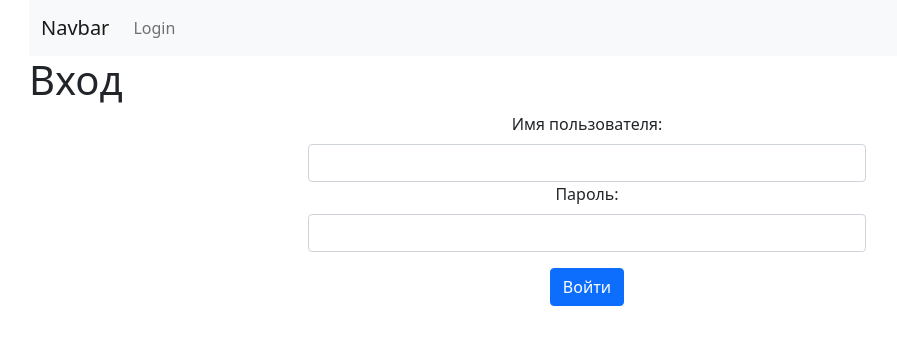
After one commit to pythonDev161221/exam_9, a Django app: page /accounts/login/ in a window 1280 px wide. The commit adds this page. Shown: the top 345 px of the page, without its empty margins (53-950 px from the left). Run offline with Django 4.2, Linux system fonts and the light colour scheme.

Commit message:
add login.html

```diff
--- /dev/null
+++ b/source/accounts/templates/login.html
@@ -0,0 +1,24 @@
+{% extends 'base.html' %}
+
+{% block content %}
+
+       <h1>Вход</h1>
+    <form method="post" class="text-center ms-auto me-auto w-50">
+        {% csrf_token %}
+        {% if has_error %}
+            <p class="text-danger">Неверное имя пользователя или пароль.</p>
+        {% endif %}
+        <div class="form-group">
+            <label for="username" class="form-label">Имя пользователя:</label>
+            <input type="text" name="username" id="username" class="form-control">
+        </div>
+        <div class="form-group">
+            <label for="password" class="form-label">Пароль:</label>
+            <input type="password" name="password" id="password" class="form-control">
+        </div>
+
+        <button class="mt-3 btn btn-primary" type="submit">Войти</button>
+    </form>
+
+
+{% endblock %}
--- /dev/null
+++ b/source/accounts/urls.py
@@ -0,0 +1,9 @@
+from django.contrib.auth.views import LoginView
+from django.urls import path
+
+app_name = 'accounts'
+
+urlpatterns = [
+    path('login/', LoginView.as_view(template_name="login.html"), name="login"),
+
+]
--- a/source/source/settings.py
+++ b/source/source/settings.py
@@ -127,3 +127,6 @@ DEFAULT_AUTO_FIELD = 'django.db.models.BigAutoField'
 
 MEDIA_ROOT = BASE_DIR.joinpath("uploads")
 MEDIA_URL = "media/"
+LOGOUT_REDIRECT_URL = "webapp:photo_list_view"
+LOGIN_REDIRECT_URL = "webapp:photo_list_view"
+LOGIN_URL = 'accounts:login'
--- a/source/source/urls.py
+++ b/source/source/urls.py
@@ -22,4 +22,5 @@ from django.urls import path, include
 urlpatterns = [
     path('admin/', admin.site.urls),
     path('', include('webapp.urls')),
+    path('accounts/', include('accounts.urls')),
 ] + static(settings.MEDIA_URL, document_root=settings.MEDIA_ROOT)
--- a/source/webapp/templates/base.html
+++ b/source/webapp/templates/base.html
@@ -21,12 +21,18 @@
     </button>
     <div class="collapse navbar-collapse" id="navbarSupportedContent">
       <ul class="navbar-nav me-auto mb-2 mb-lg-0">
+          {% if not user.is_authenticated %}
+              <li class="nav-item">
+          <a class="nav-link" href="{% url 'accounts:login' %}">Login</a>
+        </li>
+          {% else %}
         <li class="nav-item">
           <a class="nav-link" href="{% url 'webapp:photo_create_view' %}">addPhoto</a>
         </li>
         <li class="nav-item">
           <a class="nav-link" href="#">Link</a>
         </li>
+          {% endif %}
       </ul>
     </div>
   </div>
```
